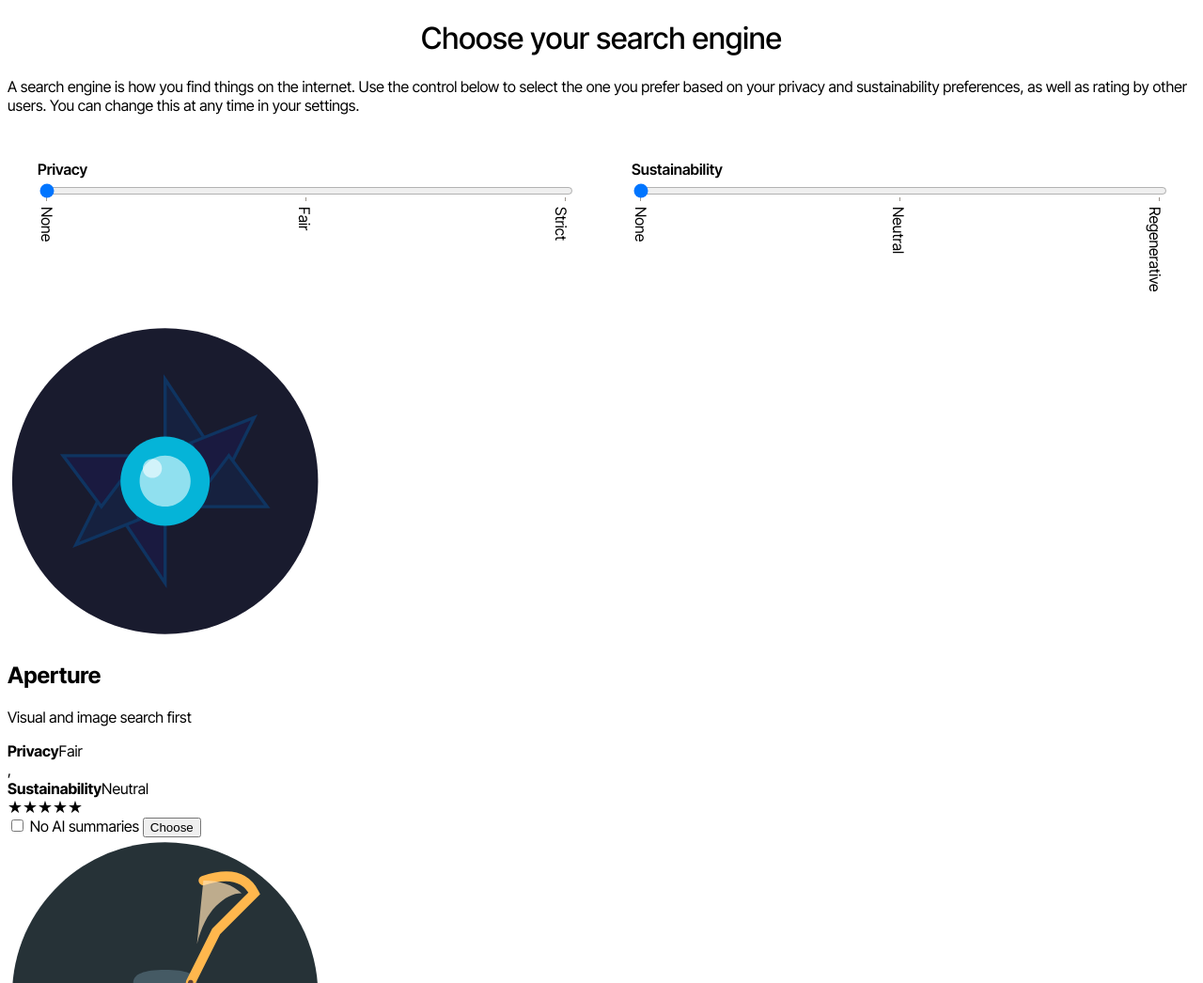
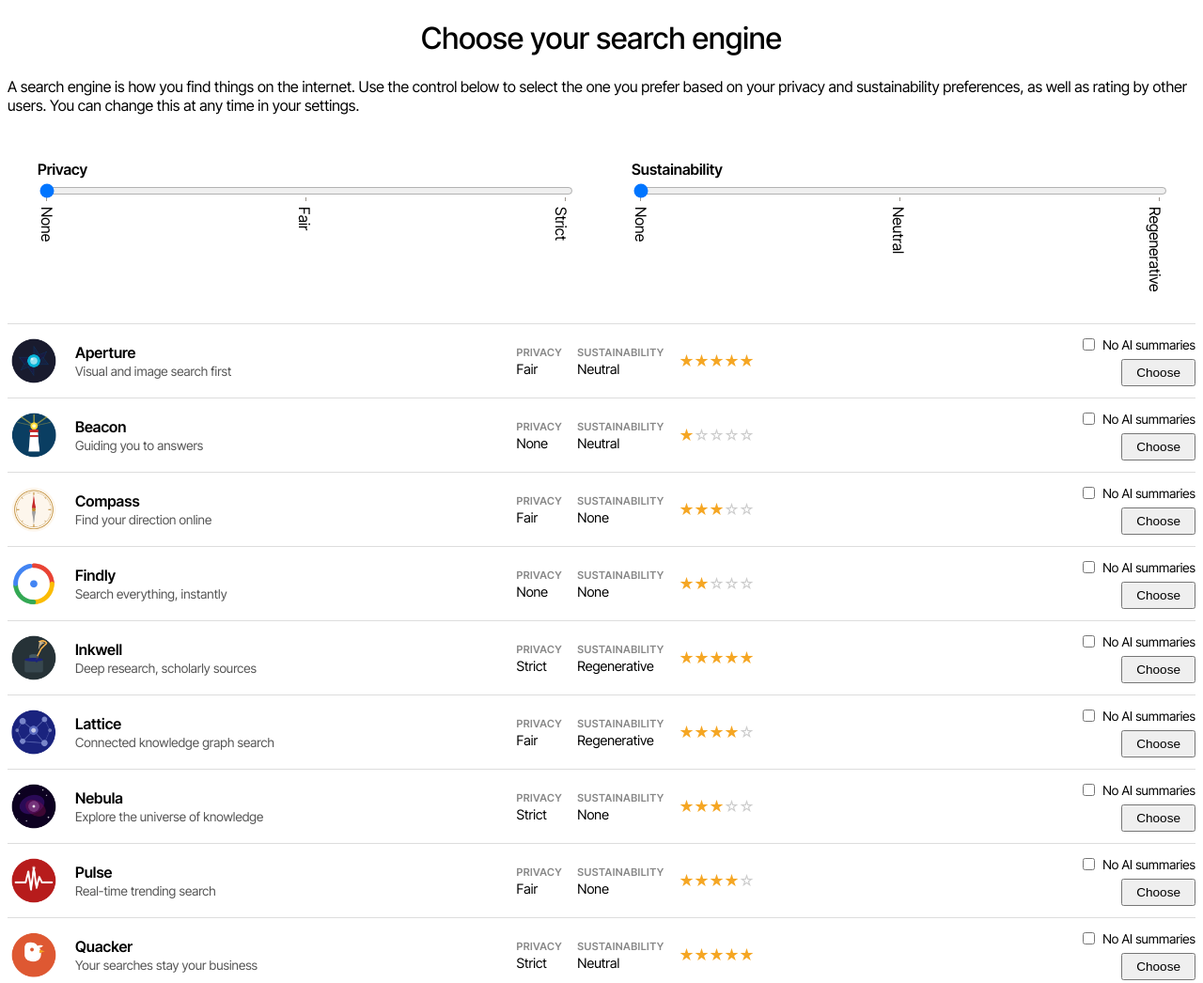
Before and after one commit to darobin/ftw.fund, a website: page choice/search.html in a window 1280 px wide. Shown: the top 1046 px of the page at 94% size. Drawn offline with Linux system fonts and the light colour scheme.

Commit message:
layout of the choice screen

```diff
--- a/choice/choice.css
+++ b/choice/choice.css
@@ -54,3 +54,93 @@ nav datalist {
   writing-mode: vertical-lr;
   width: 100%;
 }
+
+#choice {
+  display: grid;
+  grid-template-columns: 56px 1fr auto auto auto 1fr;
+  column-gap: 1rem;
+  row-gap: 0;
+}
+.row {
+  display: grid;
+  grid-column: 1 / -1;
+  grid-template-columns: subgrid;
+  align-items: center;
+  column-gap: 1rem;
+  padding: 12px 0;
+  border-bottom: 1px solid #ddd;
+}
+.row:first-child {
+  border-top: 1px solid #ddd;
+}
+.logo {
+  display: flex;
+  align-items: center;
+  justify-content: center;
+}
+.logo img {
+  display: block;
+  width: 3rem;
+  height: 3rem;
+  object-fit: contain;
+}
+.name h2 {
+  margin: 0 0 2px;
+  font-size: 1rem;
+  font-weight: 600;
+}
+.name p {
+  margin: 0;
+  font-size: 0.85rem;
+  color: #555;
+}
+.privacy,
+.sustainability {
+  display: flex;
+  flex-direction: column;
+  align-items: flex-start;
+  gap: 2px;
+  white-space: nowrap;
+}
+.privacy strong,
+.sustainability strong {
+  font-size: 0.7rem;
+  font-weight: 600;
+  text-transform: uppercase;
+  letter-spacing: 0.04em;
+  color: #888;
+}
+.privacy span,
+.sustainability span {
+  font-size: 0.9rem;
+}
+stars {
+  white-space: nowrap;
+  font-size: 1.1rem;
+  letter-spacing: 0.05em;
+}
+.stars .have {
+  color: #f5a623;
+}
+.stars .missing {
+  color: #ccc;
+}
+.action {
+  display: flex;
+  flex-direction: column;
+  align-items: flex-end;
+  gap: 6px;
+  white-space: nowrap;
+}
+.action label {
+  display: flex;
+  align-items: center;
+  gap: 5px;
+  font-size: 0.85rem;
+  cursor: pointer;
+}
+.action button {
+  padding: 5px 14px;
+  font-size: 0.85rem;
+  cursor: pointer;
+}
--- a/choice/choice.js
+++ b/choice/choice.js
@@ -73,8 +73,8 @@ const searches = [
     id: 'beacon',
     name: 'Beacon',
     slogan: 'Guiding you to answers',
-    privacy: 'tracking',
-    sustainability: 'fair',
+    privacy: 'none',
+    sustainability: 'neutral',
     stars: 1,
   },
   {
@@ -82,15 +82,15 @@ const searches = [
     name: 'Compass',
     slogan: 'Find your direction online',
     privacy: 'fair',
-    sustainability: 'negative',
+    sustainability: 'none',
     stars: 3,
   },
   {
     id: 'findly',
     name: 'Findly',
     slogan: 'Search everything, instantly',
-    privacy: 'tracking',
-    sustainability: 'negative',
+    privacy: 'none',
+    sustainability: 'none',
     stars: 2,
   },
   {
@@ -114,7 +114,7 @@ const searches = [
     name: 'Nebula',
     slogan: 'Explore the universe of knowledge',
     privacy: 'strict',
-    sustainability: 'negative',
+    sustainability: 'none',
     stars: 3,
   },
   {
@@ -122,7 +122,7 @@ const searches = [
     name: 'Pulse',
     slogan: 'Real-time trending search',
     privacy: 'fair',
-    sustainability: 'negative',
+    sustainability: 'none',
     stars: 4,
   },
   {
@@ -130,7 +130,7 @@ const searches = [
     name: 'Quacker',
     slogan: 'Your searches stay your business',
     privacy: 'strict',
-    sustainability: 'fair',
+    sustainability: 'neutral',
     stars: 5,
   },
   {
@@ -155,7 +155,7 @@ const browsers = [
     id: 'crucible',
     name: 'Crucible',
     slogan: 'Where ideas merge and fuse',
-    privacy: 'tracking',
+    privacy: 'none',
     stars: 3,
   },
   {
@@ -176,7 +176,7 @@ const browsers = [
     id: 'gleam',
     name: 'Gleam',
     slogan: 'Polished, fast, everywhere you go',
-    privacy: 'tracking',
+    privacy: 'none',
     stars: 2,
   },
   {
@@ -225,7 +225,7 @@ const browsers = [
     id: 'zephyr',
     name: 'Zephyr',
     slogan: 'Lightweight and breezy',
-    privacy: 'tracking',
+    privacy: 'none',
     stars: 3,
   },
 ];
@@ -298,17 +298,6 @@ function renderFilteredProducts (products) {
   const choice = document.querySelector('#choice');
   choice.textContent = null;
   const sorter = () => 0;
-  console.warn(`rendering`, products, state,
-    products
-      .filter(p => {
-        console.warn(`${p.name}:`);
-        Object.keys(state.criteria).forEach(k => {
-          console.warn(`  - ${k}:`, state[k], p[k]);
-        })
-      if (Object.keys(state.criteria).every(k => state[k].has(p[k]))) return true;
-      return false;
-    })
-);
   choice.append(
     ...
     products
@@ -327,7 +316,7 @@ function renderFilteredProducts (products) {
           ${
             Object.entries(state.criteria).map(([k, v]) => {
               return `<div class="${k}"><strong>${v.label}</strong><span>${v.levels.find(lvl => lvl.id === p[k]).name}</span></div>`;
-            })
+            }).join('\n')
           }
           <div class="stars"><span class="have">${'★'.repeat(stars)}</span><span class="missing">${'☆'.repeat(5 - stars)}</span></div>
           <div class="action">
```
Also changed, not shown: 1 other file.
